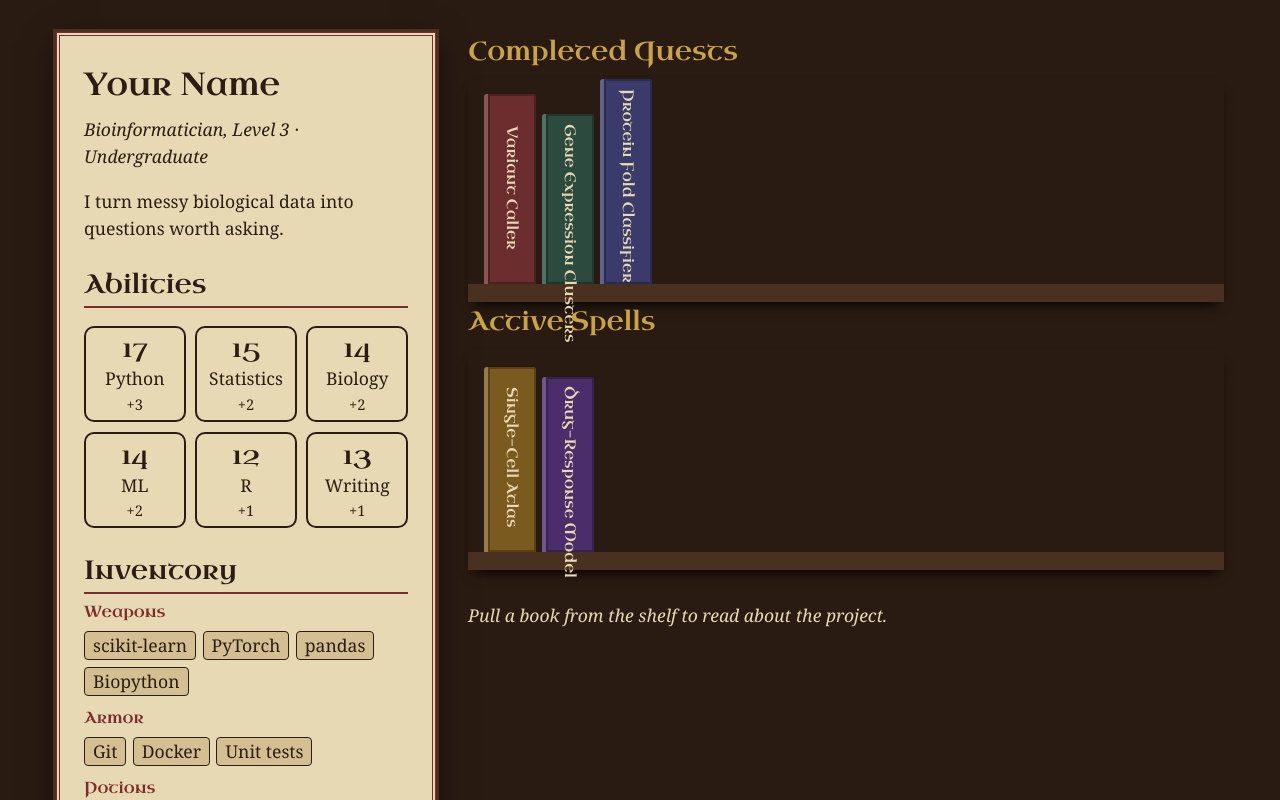
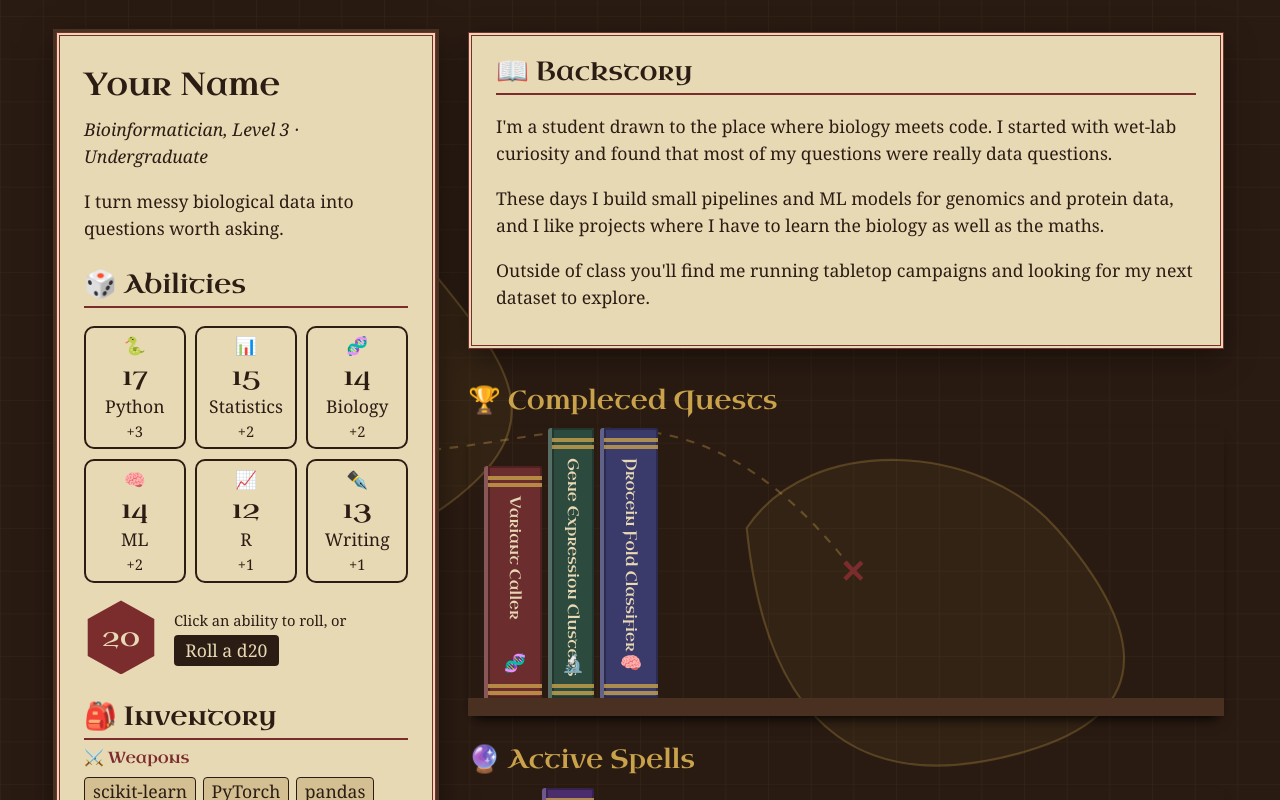
Before and after one commit to SAFIKAALAM-BEEP/profile, a React (Vite) app: page / in a window 1280 px wide. Shown: the top 800 px of the page. Built offline with nearby package versions, Linux system fonts and the light colour scheme; a web font is replaced by a local one.

Commit message:
different styling

```diff
--- a/src/App.jsx
+++ b/src/App.jsx
@@ -1,32 +1,90 @@
-// Main React component: character sheet (left) + bookshelf (right).
+// Main React component: map background, character sheet (left), about + bookshelf (right).
 import { useState, useEffect } from "react";
-import { character, abilities, inventory, books } from "./data.js";
+import { character, about, abilities, inventory, books } from "./data.js";
 
-// Left column: name, ability scores and inventory (skills).
-function CharacterSheet() {
+// Fixed full-screen SVG that looks like a hand-drawn D&D map (grid, coastlines, route, compass).
+function MapBackground() {
+  return (
+    <svg className="map-bg" viewBox="0 0 1200 800" preserveAspectRatio="xMidYMid slice" aria-hidden="true">
+      <defs>
+        {/* Faint battle-map grid */}
+        <pattern id="grid" width="40" height="40" patternUnits="userSpaceOnUse">
+          <path d="M40 0H0V40" fill="none" stroke="#c9a24b" strokeOpacity=".09" />
+        </pattern>
+      </defs>
+      <rect width="1200" height="800" fill="url(#grid)" />
+      {/* Two landmasses */}
+      <path d="M60 300 C150 180 320 170 390 260 S530 410 430 490 S190 570 110 490 Z" fill="#c9a24b" fillOpacity=".06" stroke="#c9a24b" strokeOpacity=".28" strokeWidth="2" />
+      <path d="M700 520 C760 430 920 440 990 520 S1100 690 960 730 S720 720 700 520 Z" fill="#c9a24b" fillOpacity=".06" stroke="#c9a24b" strokeOpacity=".28" strokeWidth="2" />
+      {/* Mountains */}
+      <path d="M200 380l20-30 20 30m10 0l20-36 20 36m-80 40l16-24 16 24" fill="none" stroke="#c9a24b" strokeOpacity=".3" strokeWidth="2" />
+      {/* Dashed adventuring route ending in an X */}
+      <path d="M250 420 C450 520 600 300 800 560" fill="none" stroke="#c9a24b" strokeOpacity=".35" strokeWidth="2" strokeDasharray="8 8" />
+      <path d="M792 552l16 16m0-16l-16 16" stroke="#7b2c2c" strokeWidth="4" />
+      {/* Compass rose */}
+      <g transform="translate(1060 150)" stroke="#c9a24b" strokeOpacity=".4" fill="none" strokeWidth="2">
+        <circle r="46" />
+        <path d="M0-60L10-10 60 0 10 10 0 60-10 10-60 0-10-10Z" />
+        <text y="-68" textAnchor="middle" fill="#c9a24b" fillOpacity=".5" stroke="none" fontSize="18">N</text>
+      </g>
+    </svg>
+  );
+}
+
+// Shows the latest dice result. `key` on the die restarts the spin animation each roll.
+function DiceTray({ roll, onRoll }) {
+  const total = roll ? roll.die + roll.mod : null;
+  return (
+    <div className="dice-tray">
+      <div key={roll?.id} className={"d20" + (roll ? " spin" : "")}>{roll ? roll.die : "20"}</div>
+      <div className="dice-text" aria-live="polite">
+        {roll ? (
+          <>
+            <strong>{roll.label}: {total}</strong>
+            <small>
+              {roll.die === 20 ? "Natural 20! Critical success." :
+               roll.die === 1 ? "Natural 1. The dice gods frown." :
+               `d20 (${roll.die}) ${roll.mod >= 0 ? "+" : "−"} ${Math.abs(roll.mod)}`}
+            </small>
+          </>
+        ) : <small>Click an ability to roll, or</small>}
+        <button onClick={() => onRoll("Free roll", 0)}>Roll a d20</button>
+      </div>
+    </div>
+  );
+}
+
+// Left column: name, dice, abilities and inventory (skills).
+function CharacterSheet({ roll, onRoll }) {
   return (
     <aside className="sheet" aria-label="Character sheet">
       <h1>{character.name}</h1>
       <p className="class">{character.className}, {character.level}</p>
       <p>{character.blurb}</p>
 
-      {/* Ability scores: modifier follows the D&D rule (score - 10) / 2, rounded down */}
-      <h2>Abilities</h2>
+      <h2>🎲 Abilities</h2>
+      {/* Each ability is a button: click to roll d20 + modifier ((score - 10) / 2, rounded down) */}
       <ul className="abilities">
-        {abilities.map((a) => (
+        {abilities.map((a) => {
+          const mod = Math.floor((a.score - 10) / 2);
+          return (
             <li key={a.name}>
+              <button onClick={() => onRoll(a.name, mod)} title={`Roll ${a.name}`}>
+                <span aria-hidden="true">{a.icon}</span>
                 <span className="score">{a.score}</span>
                 <span>{a.name}</span>
-            <small>+{Math.floor((a.score - 10) / 2)}</small>
+                <small>+{mod}</small>
+              </button>
             </li>
-        ))}
+          );
+        })}
       </ul>
+      <DiceTray roll={roll} onRoll={onRoll} />
 
-      {/* Inventory: each skill is an "item" grouped into a slot */}
-      <h2>Inventory</h2>
+      <h2>🎒 Inventory</h2>
       {inventory.map((group) => (
         <div key={group.slot} className="slot">
-          <h3>{group.slot}</h3>
+          <h3><span aria-hidden="true">{group.icon}</span> {group.slot}</h3>
           <ul>{group.items.map((i) => <li key={i}>{i}</li>)}</ul>
         </div>
       ))}
@@ -38,23 +96,39 @@ function CharacterSheet() {
   );
 }
 
-// One shelf row. Clicking a spine selects the book (it slides out).
+// Backstory card; paragraphs come from data.js.
+function AboutMe() {
+  return (
+    <section className="about">
+      <h2>📖 Backstory</h2>
+      {about.map((p, i) => <p key={i}>{p}</p>)}
+    </section>
+  );
+}
+
+// One shelf row. Spine height scales with the title length, so long names get taller books.
 function Shelf({ title, list, selectedId, onSelect }) {
   return (
     <section className="shelf-block">
       <h2>{title}</h2>
       <div className="shelf">
-        {list.map((b) => (
+        {list.map((b) => {
+          const height = Math.min(270, 120 + b.title.length * 8);
+          const width = 46 + (b.title.length % 3) * 6; // slight width variety
+          return (
             <button
               key={b.id}
               className={"book" + (b.id === selectedId ? " pulled" : "")}
-            style={{ height: b.height, background: b.color }}
+              style={{ height, width, background: b.color }}
               onClick={() => onSelect(b.id === selectedId ? null : b.id)}
               aria-expanded={b.id === selectedId}
             >
               <span className="spine">{b.title}</span>
+              {/* Emblem decal; gold bands are drawn in CSS (::before / ::after) */}
+              <span className="decal" aria-hidden="true">{b.icon}</span>
             </button>
-        ))}
+          );
+        })}
       </div>
     </section>
   );
@@ -65,7 +139,7 @@ function OpenBook({ book, onClose }) {
   return (
     <article className="open-book" aria-live="polite">
       <button className="close" onClick={onClose} aria-label="Close book">×</button>
-      <h3>{book.title}</h3>
+      <h3>{book.icon} {book.title}</h3>
       <p className="status">{book.status === "done" ? "Completed quest" : "Spell being cast"}</p>
       <p>{book.summary}</p>
       <p>{book.details}</p>
@@ -76,9 +150,13 @@ function OpenBook({ book, onClose }) {
 }
 
 export default function App() {
-  // Which book is currently pulled from the shelf (null = none)
-  const [selectedId, setSelectedId] = useState(null);
+  const [selectedId, setSelectedId] = useState(null); // which book is pulled out
+  const [roll, setRoll] = useState(null);             // latest dice result
   const selected = books.find((b) => b.id === selectedId);
+
+  // Roll a d20: random 1-20, stored with a unique id so the animation replays.
+  const rollDie = (label, mod) =>
+    setRoll({ label, mod, die: 1 + Math.floor(Math.random() * 20), id: Date.now() });
 
   // Close the open book with the Escape key
   useEffect(() => {
@@ -88,15 +166,19 @@ export default function App() {
   }, []);
 
   return (
+    <>
+      <MapBackground />
       <main className="page">
-      <CharacterSheet />
+        <CharacterSheet roll={roll} onRoll={rollDie} />
         <div className="library">
-        <Shelf title="Completed Quests" list={books.filter((b) => b.status === "done")} selectedId={selectedId} onSelect={setSelectedId} />
-        <Shelf title="Active Spells" list={books.filter((b) => b.status === "active")} selectedId={selectedId} onSelect={setSelectedId} />
+          <AboutMe />
+          <Shelf title="🏆 Completed Quests" list={books.filter((b) => b.status === "done")} selectedId={selectedId} onSelect={setSelectedId} />
+          <Shelf title="🔮 Active Spells" list={books.filter((b) => b.status === "active")} selectedId={selectedId} onSelect={setSelectedId} />
           {selected
             ? <OpenBook book={selected} onClose={() => setSelectedId(null)} />
             : <p className="hint">Pull a book from the shelf to read about the project.</p>}
         </div>
       </main>
+    </>
   );
 }
--- a/src/data.js
+++ b/src/data.js
@@ -9,44 +9,52 @@ export const character = {
   links: { github: "https://github.com/your-username", email: "mailto:you@example.com" },
 };
 
-// "Ability scores": a playful way to show broad strengths (score out of 20).
-export const abilities = [
-  { name: "Python", score: 17 },
-  { name: "Statistics", score: 15 },
-  { name: "Biology", score: 14 },
-  { name: "ML", score: 14 },
-  { name: "R", score: 12 },
-  { name: "Writing", score: 13 },
+// "Backstory": each string becomes one paragraph in the About Me section.
+export const about = [
+  "I'm a student drawn to the place where biology meets code. I started with wet-lab curiosity and found that most of my questions were really data questions.",
+  "These days I build small pipelines and ML models for genomics and protein data, and I like projects where I have to learn the biology as well as the maths.",
+  "Outside of class you'll find me running tabletop campaigns and looking for my next dataset to explore.",
 ];
 
-// Inventory = skills, grouped like item categories.
+// "Ability scores": click one on the page to roll a d20 with its modifier.
+export const abilities = [
+  { name: "Python", score: 17, icon: "🐍" },
+  { name: "Statistics", score: 15, icon: "📊" },
+  { name: "Biology", score: 14, icon: "🧬" },
+  { name: "ML", score: 14, icon: "🧠" },
+  { name: "R", score: 12, icon: "📈" },
+  { name: "Writing", score: 13, icon: "✒️" },
+];
+
+// Inventory = skills, grouped like item categories (each slot has an icon).
 export const inventory = [
-  { slot: "Weapons", items: ["scikit-learn", "PyTorch", "pandas", "Biopython"] },
-  { slot: "Armor", items: ["Git", "Docker", "Unit tests"] },
-  { slot: "Potions", items: ["Jupyter", "Nextflow", "SQL", "Matplotlib"] },
-  { slot: "Scrolls", items: ["BLAST", "scanpy", "Snakemake"] },
+  { slot: "Weapons", icon: "⚔️", items: ["scikit-learn", "PyTorch", "pandas", "Biopython"] },
+  { slot: "Armor", icon: "🛡️", items: ["Git", "Docker", "Unit tests"] },
+  { slot: "Potions", icon: "🧪", items: ["Jupyter", "Nextflow", "SQL", "Matplotlib"] },
+  { slot: "Scrolls", icon: "📜", items: ["BLAST", "scanpy", "Snakemake"] },
 ];
 
 // Bookshelf entries. status "done" = completed quest, "active" = spell being cast.
-// height (px) and color give each spine its own look.
+// Spine height is calculated from the title length, so no height is needed here.
+// `icon` is the little emblem (decal) stamped on the spine.
 export const books = [
-  { id: 1, title: "Variant Caller", status: "done", height: 190, color: "#6b2d2d",
+  { id: 1, title: "Variant Caller", status: "done", icon: "🧬", color: "#6b2d2d",
     summary: "A small pipeline that calls and annotates SNPs from sequencing reads.",
     details: "Built with Snakemake and Biopython. Compared my calls against a reference set.",
     tags: ["Python", "Snakemake"], repo: "https://github.com/your-username/variant-caller" },
-  { id: 2, title: "Gene Expression Clusters", status: "done", height: 170, color: "#2d4a3e",
+  { id: 2, title: "Gene Expression Clusters", status: "done", icon: "🔬", color: "#2d4a3e",
     summary: "Unsupervised clustering of RNA-seq samples to find hidden subtypes.",
     details: "Used PCA, UMAP and k-means; checked cluster stability with bootstrapping.",
     tags: ["scanpy", "ML"], repo: "https://github.com/your-username/expression-clusters" },
-  { id: 3, title: "Protein Fold Classifier", status: "done", height: 205, color: "#3a3a6b",
+  { id: 3, title: "Protein Fold Classifier", status: "done", icon: "🧠", color: "#3a3a6b",
     summary: "A CNN that predicts protein fold families from sequence embeddings.",
     details: "Fine-tuned in PyTorch. Reached solid accuracy; lessons on class imbalance.",
     tags: ["PyTorch", "Proteins"], repo: "https://github.com/your-username/fold-classifier" },
-  { id: 4, title: "Single-Cell Atlas", status: "active", height: 185, color: "#7a5a1e",
+  { id: 4, title: "Cell Atlas", status: "active", icon: "🌌", color: "#7a5a1e",
     summary: "Integrating public single-cell datasets to map cell types across tissues.",
     details: "In progress: batch-correction methods and benchmarking.",
     tags: ["scanpy", "Integration"], repo: "https://github.com/your-username/cell-atlas" },
-  { id: 5, title: "Drug-Response Model", status: "active", height: 175, color: "#4b2d6b",
+  { id: 5, title: "Drug-Response Model", status: "active", icon: "💊", color: "#4b2d6b",
     summary: "Predicting cell-line drug response from genomic features.",
     details: "In progress: comparing regularised regression with gradient boosting.",
     tags: ["scikit-learn", "Stats"], repo: "https://github.com/your-username/drug-response" },
--- a/src/styles.css
+++ b/src/styles.css
@@ -15,34 +15,60 @@ h1, h2, h3 { font-family: var(--heading); font-weight: 400; margin: 0 0 .4rem; }
 a { color: var(--blood); }
 :focus-visible { outline: 3px solid var(--gold); outline-offset: 2px; }
 
+/* ---------- Map background: fixed behind everything ---------- */
+.map-bg { position: fixed; inset: 0; width: 100%; height: 100%; z-index: 0; pointer-events: none; }
+
 /* ---------- Page layout: sheet on the left, library on the right ---------- */
-.page { display: grid; grid-template-columns: minmax(280px, 380px) 1fr; gap: 2rem; max-width: 1200px; margin: 0 auto; padding: 2rem 1rem; }
+.page { position: relative; z-index: 1; display: grid; grid-template-columns: minmax(280px, 380px) 1fr; gap: 2rem; max-width: 1200px; margin: 0 auto; padding: 2rem 1rem; }
 @media (max-width: 800px) { .page { grid-template-columns: 1fr; } }
 
 /* ---------- Character sheet (parchment) ---------- */
-.sheet { background: var(--parchment); padding: 1.5rem; border: 4px double var(--blood); box-shadow: 0 0 0 3px var(--wood-light), 0 10px 30px #0008; }
+.sheet { background: var(--parchment); padding: 1.5rem; border: 4px double var(--blood); box-shadow: 0 0 0 3px var(--wood-light), 0 10px 30px #0008; align-self: start; }
 .sheet h1 { font-size: 2rem; }
 .sheet h2 { border-bottom: 2px solid var(--blood); margin-top: 1.4rem; }
 .class { font-style: italic; margin: 0; }
+
+/* Ability tiles are buttons that roll a die */
 .abilities { list-style: none; padding: 0; display: grid; grid-template-columns: repeat(3, 1fr); gap: .6rem; }
-.abilities li { border: 2px solid var(--ink); border-radius: 10px; text-align: center; padding: .3rem; display: grid; }
+.abilities button { width: 100%; border: 2px solid var(--ink); border-radius: 10px; background: transparent; font: inherit; color: inherit; text-align: center; padding: .3rem; display: grid; cursor: pointer; transition: background .2s; }
+.abilities button:hover { background: #d3bf92; }
 .score { font: 1.6rem var(--heading); }
+
+/* ---------- Dice tray ---------- */
+.dice-tray { display: flex; align-items: center; gap: 1rem; margin-top: .8rem; }
+.d20 { flex: none; width: 74px; height: 74px; display: grid; place-items: center; font: 1.6rem var(--heading); color: var(--parchment); background: var(--blood);
+  clip-path: polygon(50% 0, 95% 25%, 95% 75%, 50% 100%, 5% 75%, 5% 25%); /* hexagon, reads as a d20 */ }
+.spin { animation: tumble .6s ease-out; }
+@keyframes tumble { from { transform: rotate(-540deg) scale(.4); } to { transform: none; } }
+.dice-text { display: grid; gap: .2rem; }
+.dice-text button { font: inherit; background: var(--ink); color: var(--parchment); border: 0; border-radius: 4px; padding: .1rem .7rem; cursor: pointer; justify-self: start; }
+
+/* ---------- Inventory ---------- */
 .slot ul { list-style: none; padding: 0; display: flex; flex-wrap: wrap; gap: .4rem; margin: 0 0 .6rem; }
 .slot li { background: #d3bf92; border: 1px solid var(--ink); border-radius: 4px; padding: 0 .5rem; }
 .slot h3 { font-size: 1rem; color: var(--blood); }
 .links a { margin-right: 1rem; }
 
+/* ---------- About me ---------- */
+.about { background: var(--parchment); padding: 1rem 1.5rem; border: 4px double var(--blood); margin-bottom: 2rem; box-shadow: 0 10px 30px #0006; }
+.about h2 { border-bottom: 2px solid var(--blood); }
+
 /* ---------- Bookshelf ---------- */
 .shelf-block h2 { color: var(--gold); }
-.shelf { display: flex; align-items: flex-end; gap: 6px; padding: 0 1rem; min-height: 220px; border-bottom: 18px solid var(--wood-light); /* the plank */ box-shadow: 0 8px 12px -6px #000; }
+.shelf { display: flex; align-items: flex-end; gap: 6px; padding: 0 1rem; min-height: 280px; border-bottom: 18px solid var(--wood-light); box-shadow: 0 8px 12px -6px #000; margin-bottom: 1.5rem; }
 
-/* Each book is a button so it works with keyboard + screen readers */
-.book { width: 52px; border: 0; border-radius: 3px 3px 0 0; border-left: 4px solid #fff3; cursor: pointer; padding: .6rem 0; color: var(--parchment); box-shadow: inset 0 0 0 2px #0004;
+/* Each book is a button (keyboard + screen reader friendly). Height/width are set inline from the title. */
+.book { position: relative; display: flex; flex-direction: column; align-items: center; justify-content: space-between; border: 0; border-radius: 3px 3px 0 0; border-left: 4px solid #fff3; cursor: pointer; padding: 30px 0 38px; color: var(--parchment); box-shadow: inset 0 0 0 2px #0004;
   transition: transform .25s ease; transform-origin: bottom center; }
 .book:hover { transform: translateY(-8px); }
-/* "Pulled out" state: the book tilts and lifts off the shelf */
 .book.pulled { transform: translateY(-22px) rotate(-5deg); box-shadow: 0 0 12px var(--gold); }
 .spine { writing-mode: vertical-rl; font: .95rem var(--heading); white-space: nowrap; }
+
+/* Decals: double gold band near the top and bottom of each spine, plus an emblem above the lower band */
+.book::before, .book::after { content: ""; position: absolute; left: 0; right: 0; height: 4px; background: var(--gold); box-shadow: 0 7px 0 var(--gold); opacity: .8; }
+.book::before { top: 10px; }
+.book::after { bottom: 10px; }
+.decal { position: absolute; bottom: 26px; font-size: 1.1rem; line-height: 1; }
 
 /* ---------- Open book panel ---------- */
 .open-book { position: relative; margin-top: 2rem; padding: 1.5rem 2rem; background: var(--parchment); border: 4px double var(--blood); border-radius: 6px; animation: open .3s ease; }
@@ -53,4 +79,4 @@ a { color: var(--blood); }
 .hint { margin-top: 2rem; color: var(--parchment); font-style: italic; }
 
 /* Respect users who prefer less motion */
-@media (prefers-reduced-motion: reduce) { .book, .open-book { transition: none; animation: none; } }
+@media (prefers-reduced-motion: reduce) { .book, .open-book, .spin { transition: none; animation: none; } }
```
Also changed, not shown: vite.config.js (+6 -2 lines). Lines whose indentation alone changed are shown as unchanged.
